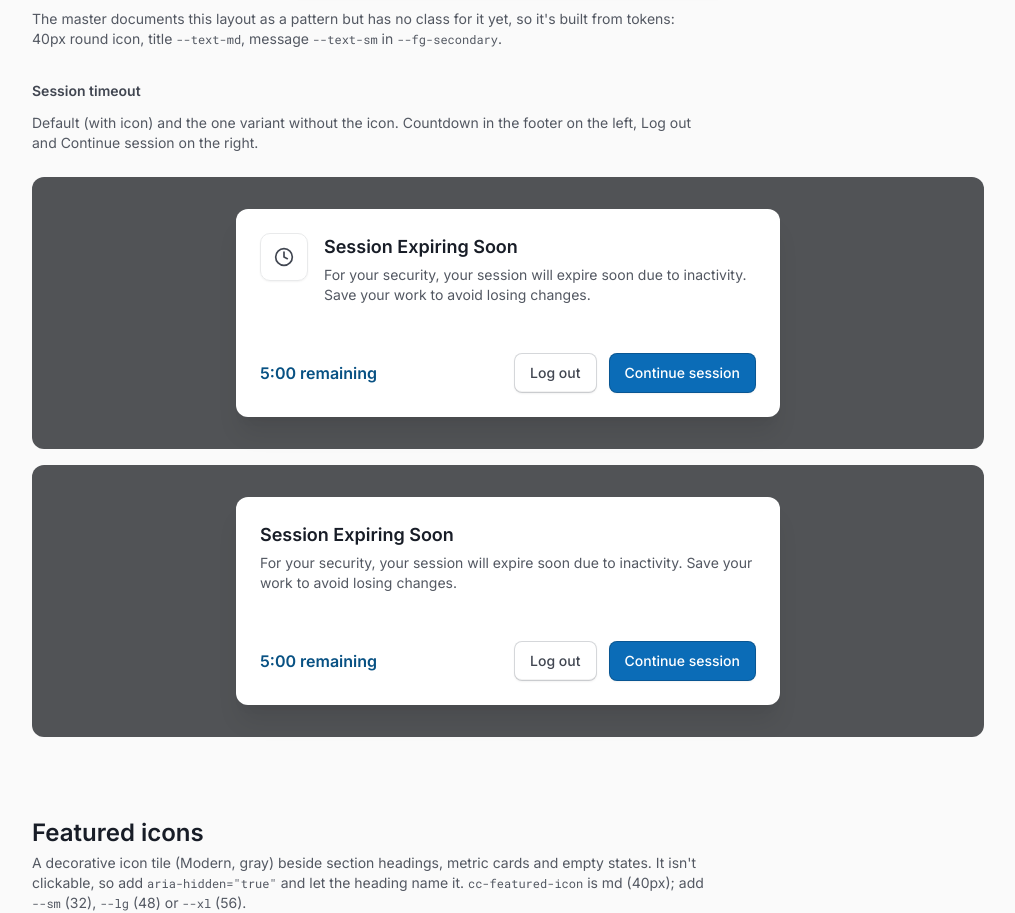
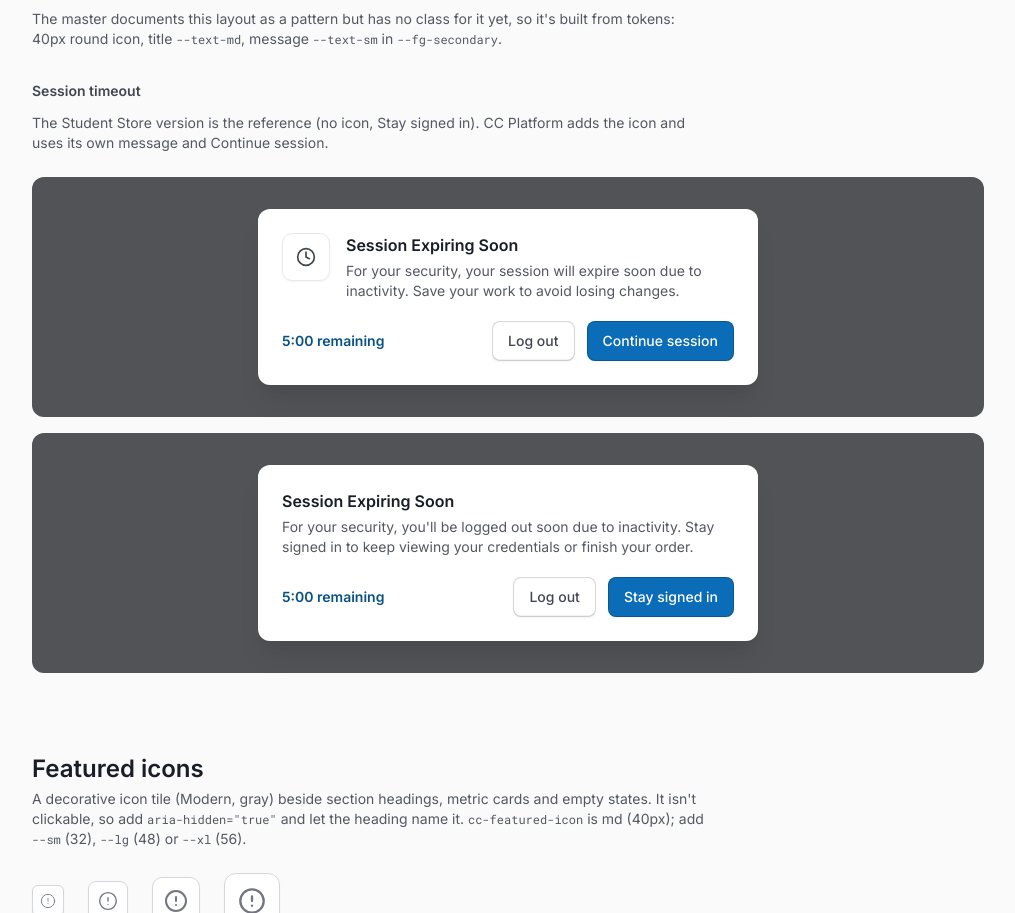
Before and after one commit to pricetn3/CC-Design-System, a plain HTML site: page index.html in a window 1280 px wide. Shown: the part 8338-9251 px from the top of the page, without its empty margins (248-1263 px from the left). Drawn offline with Linux system fonts and the light colour scheme.

Commit message:
Session timeout: match the Student Store's sizes; per-product message and button label
Co-Authored-By: Claude Opus 5.5 <noreply@anthropic.com>
Claude-Session: https://claude.ai/code/session_018mVvpiChvv7Yi9tnE2QLqV

```diff
--- a/components.css
+++ b/components.css
@@ -447,15 +447,15 @@
 /* Session timeout dialog layout. Default: clock icon box on the left, title and message beside it.
    Footer row: countdown on the left, Log out and Continue session on the right.
    The only variant leaves out the icon box (the text then starts at the dialog's edge). */
-.cc-dialog:has(.cc-timeout) { max-width: 544px; } /* a little wider than the 480px default so the message wraps to two lines */
+.cc-dialog:has(.cc-timeout) { max-width: 500px; } /* matches the Student Store's session dialog */
 .cc-timeout { display: flex; align-items: flex-start; gap: var(--space-4); }
 .cc-timeout .cc-dialog__icon { flex-shrink: 0; margin-bottom: 0; }
 .cc-timeout__body { flex: 1; min-width: 0; }
-.cc-timeout .cc-dialog__title { margin: 0 0 var(--space-1); }
-.cc-timeout__footer { display: flex; align-items: center; justify-content: space-between; flex-wrap: wrap; gap: var(--space-3) var(--space-4); margin-top: var(--space-12); }
-.cc-timeout__footer .cc-countdown { font: var(--fw-semibold) var(--text-md-size)/var(--text-md-lh) var(--font-body); }
+.cc-timeout .cc-dialog__title { margin: 0 0 var(--space-1); font-size: var(--text-md-size); line-height: var(--text-md-lh); }
+.cc-timeout__footer { display: flex; align-items: center; justify-content: space-between; flex-wrap: wrap; gap: var(--space-3) var(--space-4); margin-top: var(--space-5); }
+.cc-timeout__footer .cc-countdown { font: var(--fw-semibold) var(--text-sm-size)/var(--text-sm-lh) var(--font-body); white-space: nowrap; }
 .cc-timeout__footer .cc-dialog__actions { margin-top: 0; }
-@media (max-width: 480px) { .cc-timeout__footer { flex-direction: column; align-items: stretch; margin-top: var(--space-8); } }
+@media (max-width: 480px) { .cc-timeout__footer { flex-direction: column; align-items: stretch; } }
 
 /* Segmented tabs: switch between views of the same page or table (mirrors master design system).
    Two looks, one layout: default (white selected tab) for table toolbars, --brand (light blue selected tab) for page-level views.
--- a/index.html
+++ b/index.html
@@ -290,7 +290,7 @@
       </div>
       <p style="margin-top:var(--space-3)">The master documents this layout as a pattern but has no class for it yet, so it's built from tokens: 40px round icon, title <code>--text-md</code>, message <code>--text-sm</code> in <code>--fg-secondary</code>.</p>
       <h3>Session timeout</h3>
-      <p>Default (with icon) and the one variant without the icon. Countdown in the footer on the left, Log out and Continue session on the right.</p>
+      <p>The Student Store version is the reference (no icon, Stay signed in). CC Platform adds the icon and uses its own message and Continue session.</p>
       <div style="background:var(--overlay-backdrop); border-radius:var(--radius-xl); padding:var(--space-8); display:flex; justify-content:center; margin-bottom:var(--space-4);">
         <div class="cc-dialog" role="alertdialog" aria-labelledby="sg-to1-t" aria-describedby="sg-to1-d">
           <div class="cc-timeout">
@@ -308,10 +308,10 @@
           <div class="cc-timeout">
             <div class="cc-timeout__body">
               <h2 id="sg-to2-t" class="cc-dialog__title">Session Expiring Soon</h2>
-              <p id="sg-to2-d" class="cc-dialog__message">For your security, your session will expire soon due to inactivity. Save your work to avoid losing changes.</p>
+              <p id="sg-to2-d" class="cc-dialog__message">For your security, you'll be logged out soon due to inactivity. Stay signed in to keep viewing your credentials or finish your order.</p>
             </div>
           </div>
-          <div class="cc-timeout__footer"><span class="cc-countdown">5:00 remaining</span><div class="cc-dialog__actions"><button type="button" class="cc-btn cc-btn--secondary">Log out</button><button type="button" class="cc-btn cc-btn--primary">Continue session</button></div></div>
+          <div class="cc-timeout__footer"><span class="cc-countdown">5:00 remaining</span><div class="cc-dialog__actions"><button type="button" class="cc-btn cc-btn--secondary">Log out</button><button type="button" class="cc-btn cc-btn--primary">Stay signed in</button></div></div>
         </div>
       </div>
     </section>
```
